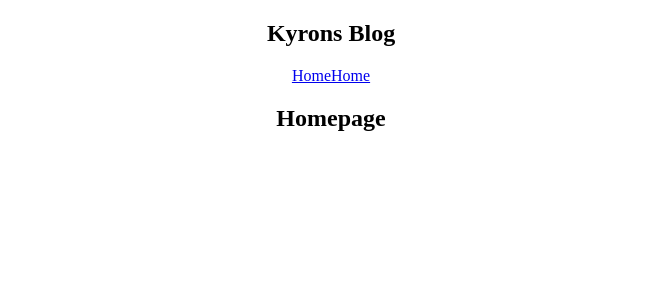
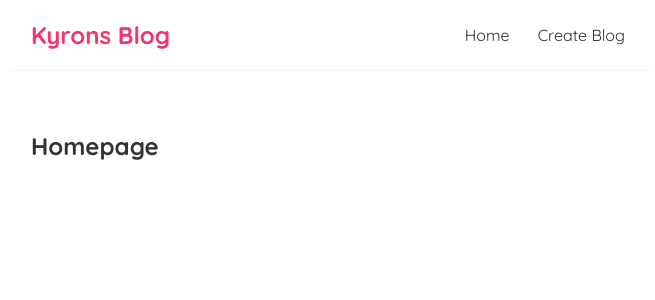
Before and after one commit to kyron321/Blog, a React (Create React App) app: page / in a window 1280 px wide. Shown: the top 300 px of the page, without its empty margins (309-964 px from the left). Built offline with nearby package versions, Linux system fonts and the light colour scheme.

Commit message:
added basic css

```diff
--- a/src/App.css
+++ /dev/null
@@ -1,3 +0,0 @@
-.App {
-  text-align: center;
-}
--- a/src/App.js
+++ b/src/App.js
@@ -1,4 +1,4 @@
-import "./App.css";
+
 import Navbar from "./Navbar";
 import Home from "./Home"
 
--- a/src/Navbar.js
+++ b/src/Navbar.js
@@ -4,7 +4,7 @@
       <h1>Kyrons Blog</h1>
       <div className="links">
         <a href="/">Home</a>
-        <a href="/create">Home</a>
+        <a href="/create">Create Blog</a>
       </div>
     </nav>
   );
--- a/src/index.css
+++ b/src/index.css
@@ -1,13 +1,34 @@
-body {
+@import url('https://fonts.googleapis.com/css2?family=Quicksand:wght@300;400;500;600;700&display=swap');
+
+* {
   margin: 0;
-  font-family: -apple-system, BlinkMacSystemFont, 'Segoe UI', 'Roboto', 'Oxygen',
-    'Ubuntu', 'Cantarell', 'Fira Sans', 'Droid Sans', 'Helvetica Neue',
-    sans-serif;
-  -webkit-font-smoothing: antialiased;
-  -moz-osx-font-smoothing: grayscale;
+  font-family: "Quicksand";
+  color: #333;
 }
-
-code {
-  font-family: source-code-pro, Menlo, Monaco, Consolas, 'Courier New',
-    monospace;
+.navbar {
+  padding: 20px;
+  display: flex;
+  align-items: center;
+  max-width: 600px;
+  margin: 0 auto;
+  border-bottom: 1px solid #f2f2f2;
 }
+.navbar h1 {
+  color: #f1356d;
+}
+.navbar .links {
+  margin-left: auto;
+}
+.navbar a {
+  margin-left: 16px;
+  text-decoration: none;
+  padding: 6px;
+}
+.navbar a:hover {
+  color: #f1356d;
+}
+.content {
+  max-width: 600px;
+  margin: 40px auto;
+  padding: 20px;
+}
--- a/src/index.js
+++ b/src/index.js
@@ -1,5 +1,6 @@
 import React from 'react';
 import ReactDOM from 'react-dom/client';
+import "./index.css"
 import App from './App';
 
 const root = ReactDOM.createRoot(document.getElementById('root'));
```
